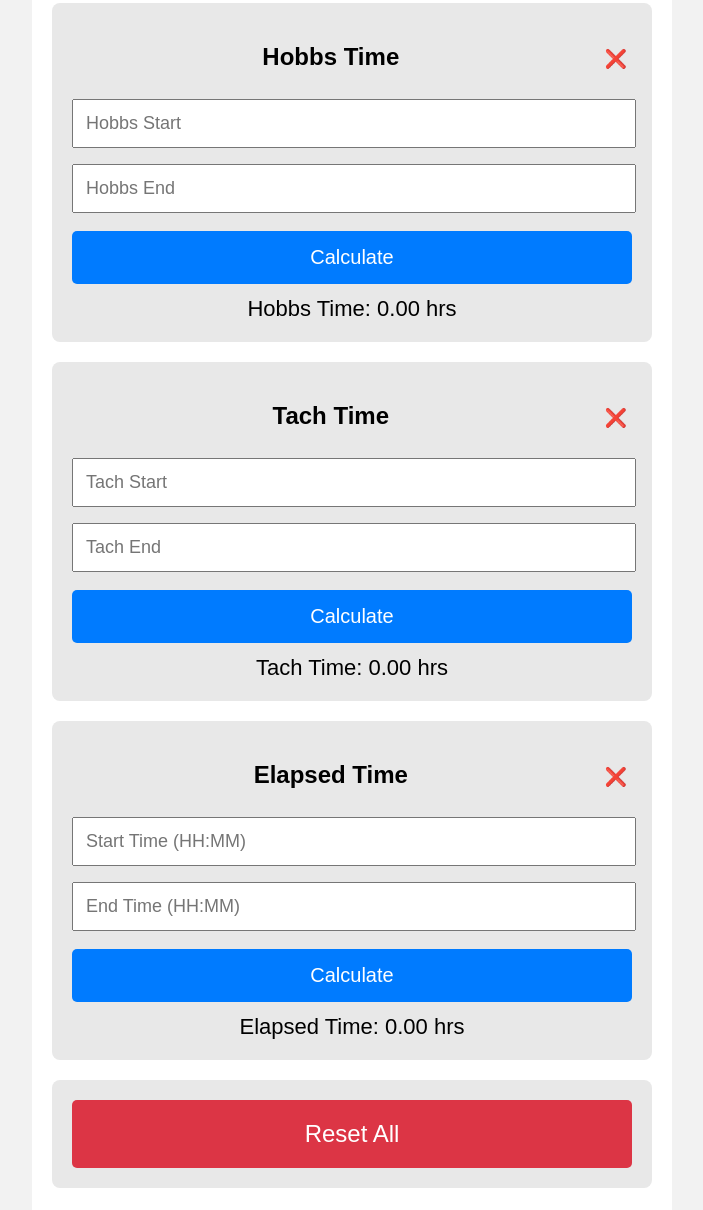
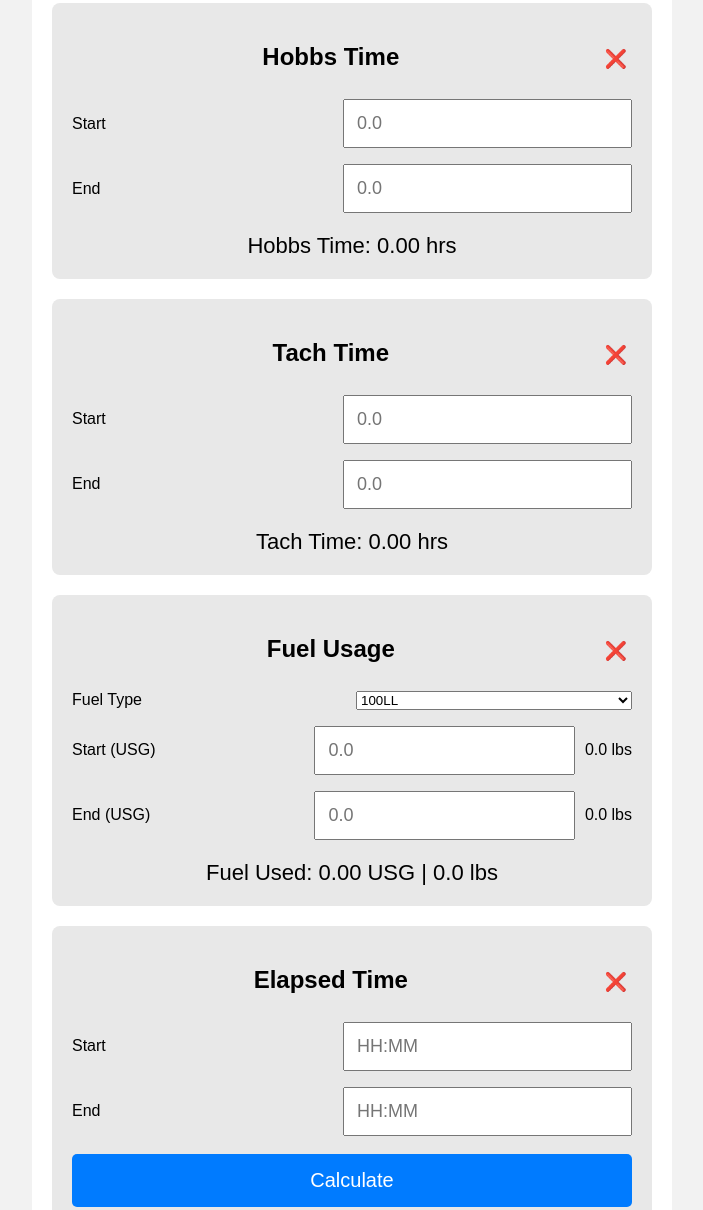
Before and after one commit to jgameron/Flight-Instructor-Toolkit, a plain HTML site: page index.html in a window 1280 px wide. Shown: the part 824-2034 px from the top of the page, without its empty margins (288-991 px from the left). Drawn offline with Linux system fonts and the light colour scheme.

Commit message:
Add fuel tracking and streamline time entry layout

```diff
--- a/index.html
+++ b/index.html
@@ -37,22 +37,59 @@
     </div>
     <div class="block">
       <h2>Hobbs Time <button class='small-reset' onclick='confirmClearHobbs()'>❌</button></h2>
-      <input id="hobbsStart" type="text" inputmode="decimal" placeholder="Hobbs Start" oninput="saveInput(this)">
-      <input id="hobbsEnd" type="text" inputmode="decimal" placeholder="Hobbs End" oninput="saveInput(this)">
-      <button class="full-width" onclick="calculateHobbs()">Calculate</button>
+      <div class="field">
+        <label for="hobbsStart">Start</label>
+        <input id="hobbsStart" type="text" inputmode="decimal" placeholder="0.0" oninput="saveInput(this); updateHobbs();">
+      </div>
+      <div class="field">
+        <label for="hobbsEnd">End</label>
+        <input id="hobbsEnd" type="text" inputmode="decimal" placeholder="0.0" oninput="saveInput(this); updateHobbs();">
+      </div>
       <div class="output" id="hobbsResult">Hobbs Time: 0.00 hrs</div>
     </div>
     <div class="block">
       <h2>Tach Time <button class='small-reset' onclick='confirmClearTach()'>❌</button></h2>
-      <input id="tachStart" type="text" inputmode="decimal" placeholder="Tach Start" oninput="saveInput(this)">
-      <input id="tachEnd" type="text" inputmode="decimal" placeholder="Tach End" oninput="saveInput(this)">
-      <button class="full-width" onclick="calculateTach()">Calculate</button>
+      <div class="field">
+        <label for="tachStart">Start</label>
+        <input id="tachStart" type="text" inputmode="decimal" placeholder="0.0" oninput="saveInput(this); updateTach();">
+      </div>
+      <div class="field">
+        <label for="tachEnd">End</label>
+        <input id="tachEnd" type="text" inputmode="decimal" placeholder="0.0" oninput="saveInput(this); updateTach();">
+      </div>
       <div class="output" id="tachResult">Tach Time: 0.00 hrs</div>
     </div>
     <div class="block">
+      <h2>Fuel Usage <button class='small-reset' onclick='confirmClearFuel()'>❌</button></h2>
+      <div class="field">
+        <label for="fuelType">Fuel Type</label>
+        <select id="fuelType" oninput="saveInput(this); updateFuel();">
+          <option value="100LL">100LL</option>
+          <option value="JetA">Jet A</option>
+        </select>
+      </div>
+      <div class="field">
+        <label for="fuelStart">Start (USG)</label>
+        <input id="fuelStart" type="text" inputmode="decimal" placeholder="0.0" oninput="saveInput(this); updateFuel();">
+        <span id="fuelStartWeight">0 lbs</span>
+      </div>
+      <div class="field">
+        <label for="fuelEnd">End (USG)</label>
+        <input id="fuelEnd" type="text" inputmode="decimal" placeholder="0.0" oninput="saveInput(this); updateFuel();">
+        <span id="fuelEndWeight">0 lbs</span>
+      </div>
+      <div class="output" id="fuelResult">Fuel Used: 0.00 USG | 0 lbs</div>
+    </div>
+    <div class="block">
       <h2>Elapsed Time <button class='small-reset' onclick='confirmClearElapsed()'>❌</button></h2>
-      <input id="elapsedStart" type="text" inputmode="numeric" placeholder="Start Time (HH:MM)" oninput="handleTimeInput(this)">
-      <input id="elapsedEnd" type="text" inputmode="numeric" placeholder="End Time (HH:MM)" oninput="handleTimeInput(this)">
+      <div class="field">
+        <label for="elapsedStart">Start</label>
+        <input id="elapsedStart" type="text" inputmode="numeric" placeholder="HH:MM" oninput="handleTimeInput(this)">
+      </div>
+      <div class="field">
+        <label for="elapsedEnd">End</label>
+        <input id="elapsedEnd" type="text" inputmode="numeric" placeholder="HH:MM" oninput="handleTimeInput(this)">
+      </div>
       <button class="full-width" onclick="calculateElapsedTime()">Calculate</button>
       <div class="output" id="elapsedResult">Elapsed Time: 0.00 hrs</div>
     </div>
--- a/script.js
+++ b/script.js
@@ -35,17 +35,23 @@ document.addEventListener("DOMContentLoaded", function () {
   }
 
   function restoreInputs() {
-    ['hobbsStart','hobbsEnd','tachStart','tachEnd','elapsedStart','elapsedEnd'].forEach(id => {
+    ['hobbsStart','hobbsEnd','tachStart','tachEnd','elapsedStart','elapsedEnd','fuelStart','fuelEnd','fuelType'].forEach(id => {
       const val = localStorage.getItem(id);
-      if ((id === 'elapsedStart' || id === 'elapsedEnd') && /^\d{1,2}:\d{2}$/.test(val)) {
+      if (!val) return;
+      if (id === 'fuelType') {
+        document.getElementById(id).value = val;
+      } else if ((id === 'elapsedStart' || id === 'elapsedEnd') && /^\d{1,2}:\d{2}$/.test(val)) {
         document.getElementById(id).value = val;
       } else if (id !== 'elapsedStart' && id !== 'elapsedEnd') {
-        document.getElementById(id).value = val || '';
+        document.getElementById(id).value = val;
       }
     });
     document.getElementById('studentLandings').innerText = `Student Landings: ${localStorage.getItem('studentLandings') || 0}`;
     document.getElementById('instructorLandings').innerText = `Instructor Landings: ${localStorage.getItem('instructorLandings') || 0}`;
     document.getElementById('startClockDisplay').innerText = 'Start Time: ' + startClock;
+    updateHobbs();
+    updateTach();
+    updateFuel();
   }
 
   window.saveInput = function (el) {
@@ -63,22 +69,36 @@ document.addEventListener("DOMContentLoaded", function () {
     saveInput(el);
   }
 
-  window.calculateHobbs = function () {
-    let startVal = document.getElementById('hobbsStart').value.replace(/[^0-9.]/g, '');
-    let endVal = document.getElementById('hobbsEnd').value.replace(/[^0-9.]/g, '');
-    let start = parseFloat(startVal) || 0;
-    let end = parseFloat(endVal) || 0;
+  function parseDecimal(val) {
+    return parseFloat(val.replace(/[^0-9.]/g, '')) || 0;
+  }
+
+  window.updateHobbs = function () {
+    let start = parseDecimal(document.getElementById('hobbsStart').value);
+    let end = parseDecimal(document.getElementById('hobbsEnd').value);
     let res = Math.floor((end - start) * 100) / 100;
     document.getElementById('hobbsResult').innerText = `Hobbs Time: ${res.toFixed(2)} hrs`;
   }
 
-  window.calculateTach = function () {
-    let startVal = document.getElementById('tachStart').value.replace(/[^0-9.]/g, '');
-    let endVal = document.getElementById('tachEnd').value.replace(/[^0-9.]/g, '');
-    let start = parseFloat(startVal) || 0;
-    let end = parseFloat(endVal) || 0;
+  window.updateTach = function () {
+    let start = parseDecimal(document.getElementById('tachStart').value);
+    let end = parseDecimal(document.getElementById('tachEnd').value);
     let res = Math.floor((end - start) * 100) / 100;
     document.getElementById('tachResult').innerText = `Tach Time: ${res.toFixed(2)} hrs`;
+  }
+
+  window.updateFuel = function () {
+    const type = document.getElementById('fuelType').value;
+    const density = type === 'JetA' ? 6.7 : 6.0;
+    let start = parseDecimal(document.getElementById('fuelStart').value);
+    let end = parseDecimal(document.getElementById('fuelEnd').value);
+    let startW = start * density;
+    let endW = end * density;
+    document.getElementById('fuelStartWeight').innerText = `${startW.toFixed(1)} lbs`;
+    document.getElementById('fuelEndWeight').innerText = `${endW.toFixed(1)} lbs`;
+    let used = Math.max(0, start - end);
+    let usedW = used * density;
+    document.getElementById('fuelResult').innerText = `Fuel Used: ${used.toFixed(2)} USG | ${usedW.toFixed(1)} lbs`;
   }
 
   window.calculateElapsedTime = function () {
@@ -152,6 +172,18 @@ document.addEventListener("DOMContentLoaded", function () {
     }
   }
 
+  window.confirmClearFuel = function () {
+    if (confirm("Reset Fuel fields?")) {
+      ['fuelStart','fuelEnd','fuelType'].forEach(k => localStorage.removeItem(k));
+      document.getElementById('fuelStart').value = '';
+      document.getElementById('fuelEnd').value = '';
+      document.getElementById('fuelType').value = '100LL';
+      document.getElementById('fuelStartWeight').innerText = '0 lbs';
+      document.getElementById('fuelEndWeight').innerText = '0 lbs';
+      document.getElementById('fuelResult').innerText = 'Fuel Used: 0.00 USG | 0 lbs';
+    }
+  }
+
   window.confirmClearElapsed = function () {
     if (confirm("Reset Elapsed Time fields?")) {
       localStorage.removeItem('elapsedStart');
--- a/style.css
+++ b/style.css
@@ -10,6 +10,10 @@ button:hover { background: #0056b3; }
 .full-width { width: 100%; margin-top: 10px; font-size: 20px; }
 .output { text-align: center; font-size: 22px; margin-top: 12px; }
 input { width: calc(100% - 24px); padding: 12px; margin: 8px 0; font-size: 18px; }
+.field { display: flex; align-items: center; gap: 10px; flex-wrap: nowrap; }
+.field label { flex: 1; }
+.field input, .field select { flex: 1; width: auto; margin: 8px 0; }
+.field span { white-space: nowrap; }
 .reset-big { background: #dc3545; width: 100%; padding: 20px; font-size: 24px; }
 .reset-big:hover { background: #c82333; }
 .version { text-align: center; margin-top: 10px; color: #555; }
```
